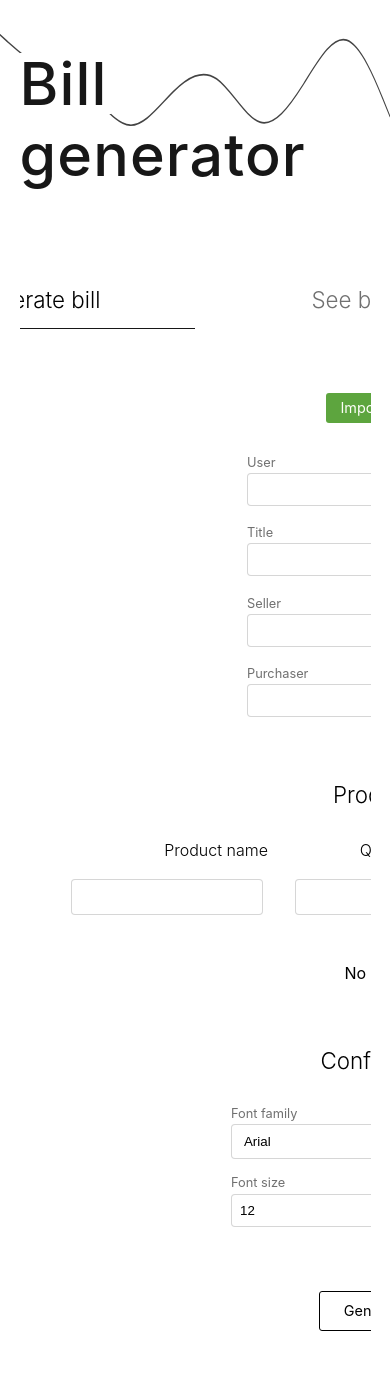
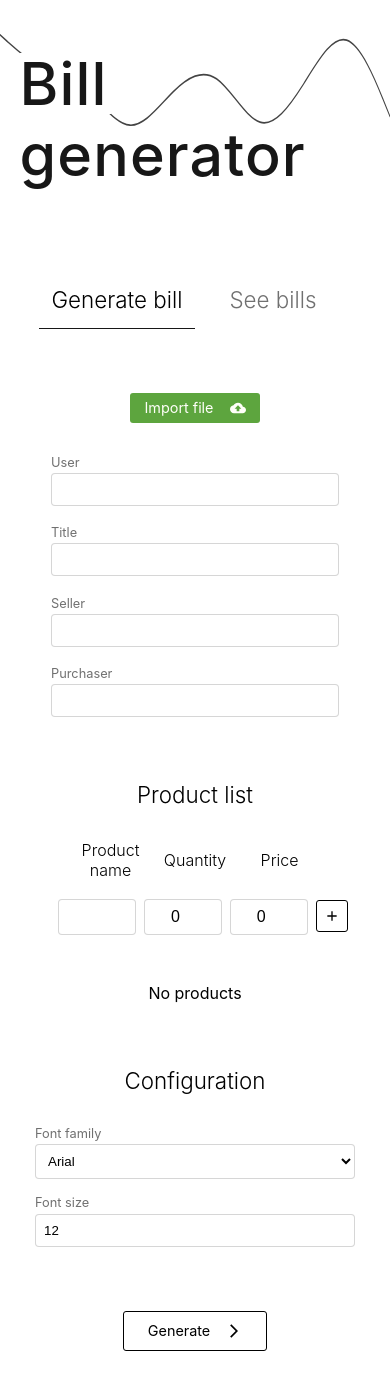
Before and after one commit to alejandrobujan/bills_generator, a Next.js app in the folder frontend/: page / in a window 390 px wide. Shown: the top 1390 px of the page. Built offline with nearby package versions, Linux system fonts and the light colour scheme; what runtypes would draw is missing.

Commit message:
Add: Page responsiveness

```diff
--- a/frontend/src/components/BillGenerator/billGenerator.module.scss
+++ b/frontend/src/components/BillGenerator/billGenerator.module.scss
@@ -10,7 +10,6 @@
   justify-content: center;
   width: 100%;
   gap: 4rem;
-  padding: 0 5vw;
   margin-top: 2rem;
 }
 
--- a/frontend/src/components/BillList/billList.module.scss
+++ b/frontend/src/components/BillList/billList.module.scss
@@ -23,7 +23,7 @@
 .BillList_list {
   overflow-y: auto;
   height: 50rem;
-  width: 50%;
+  width: min(50rem, 90vw);
 }
 
 .BillList_item {
@@ -31,7 +31,7 @@
   align-items: center;
 
   margin: 1.5rem 0;
-  padding: 0 3rem;
+  padding: 0 min(3rem, 2vw);
   padding-bottom: 1rem;
   border-bottom: 1px solid black;
   gap: 2rem;
--- a/frontend/src/components/ProductList/productList.module.scss
+++ b/frontend/src/components/ProductList/productList.module.scss
@@ -16,11 +16,13 @@
   display: flex;
   align-items: center;
   justify-content: center;
-  gap: 2rem;
+  gap: min(2rem, 2vw);
   width: 100%;
 
-  > span, input {
+  > span,
+  input {
     width: 12rem;
+    max-width: 20vw;
     text-align: center;
     font-weight: 300;
     font-size: 1rem;
@@ -31,11 +33,11 @@
   display: flex;
   align-items: center;
   position: relative;
-  left: 2rem;
+  left: min(2rem, 2vw);
 }
 
 .ProductList_addButton {
-  margin-left: 2rem;
+  margin-left: min(2rem, 2vw);
   width: 2rem;
   height: 2rem;
 }
@@ -46,7 +48,7 @@
   overflow: visible;
   overflow-y: scroll;
   position: relative;
-  left: 2rem;
+  left: min(2rem, 2vw);
   padding: 0 1rem;
 }
 
@@ -75,7 +77,7 @@
 .ProductList_removeButton {
   opacity: 0;
   visibility: hidden;
-  margin-left: 2rem;
+  margin-left: min(2rem, 2vw);
   width: 2rem;
   height: 2rem;
 }
--- a/frontend/src/pages/styles/home.module.scss
+++ b/frontend/src/pages/styles/home.module.scss
@@ -51,7 +51,7 @@
   position: relative;
   padding: 1rem 0;
   text-align: center;
-  width: 20rem;
+  width: min(20rem, 40vw);
   cursor: pointer;
 
   > span {
@@ -88,5 +88,6 @@
 }
 
 .Home_slideSectionContent {
+  overflow: hidden;
   flex: 1 0 100%;
 }
```
